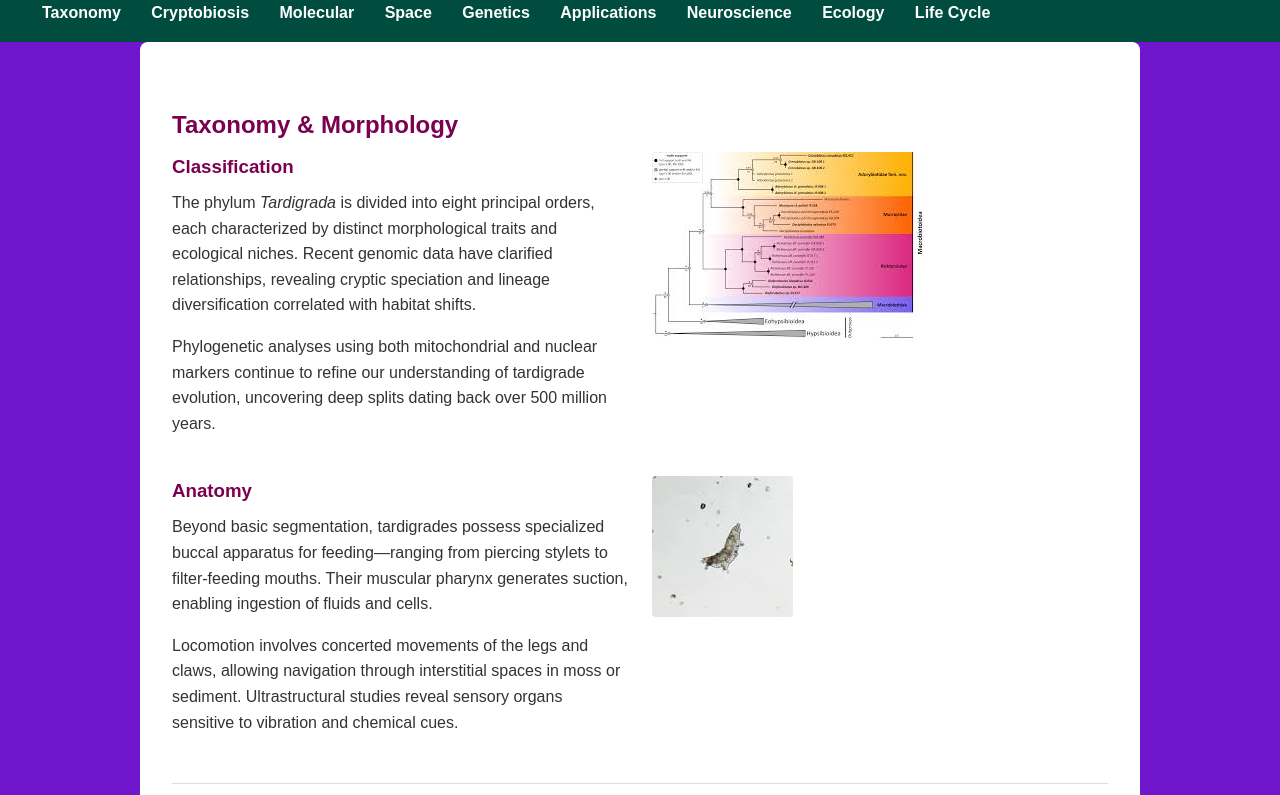
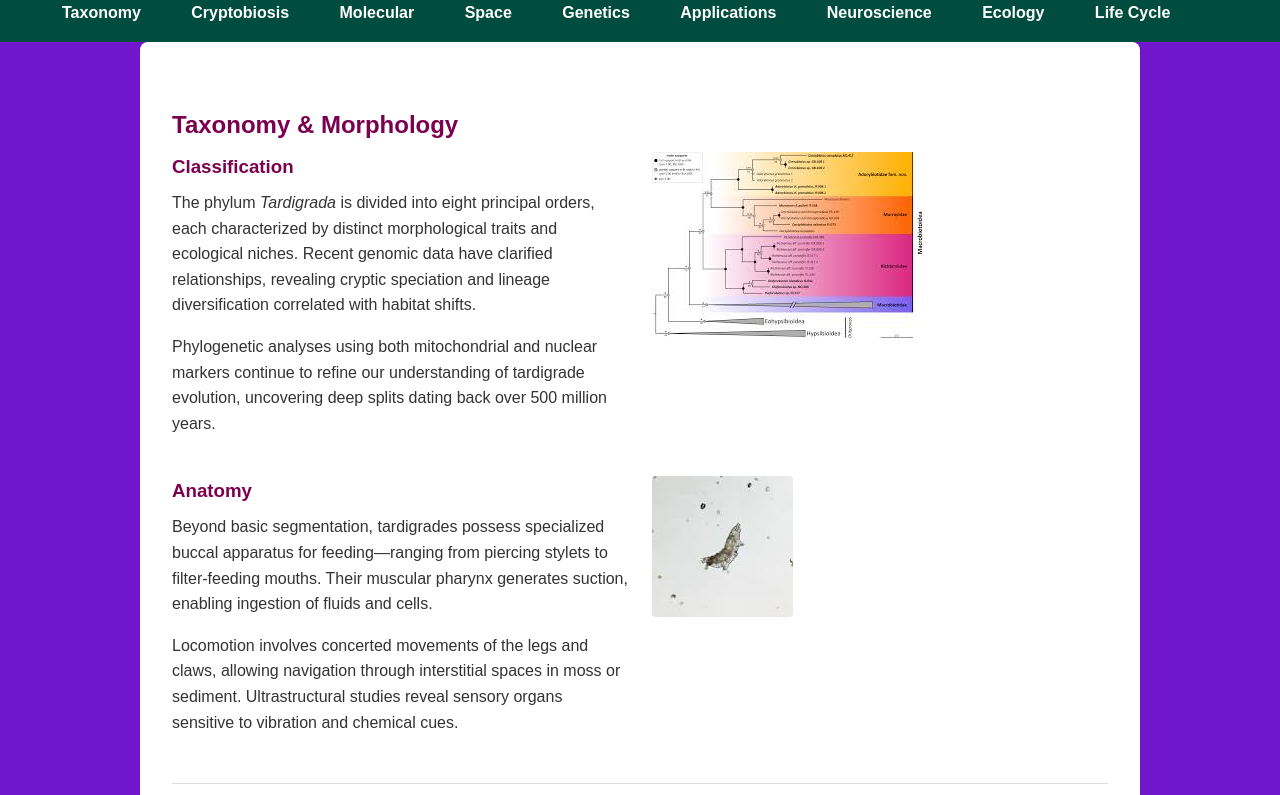
Before and after one commit to armiagithub/tardigrade-site, a plain HTML site: page index.html in a window 1280 px wide. Shown: the part 75-870 px from the top of the page. Drawn offline with Linux system fonts and the light colour scheme.

Commit message:
Update index.html

```diff
--- a/index.html
+++ b/index.html
@@ -9,7 +9,7 @@
     * { margin: 0; padding: 0; box-sizing: border-box; }
     body { font-family: Arial, sans-serif; line-height: 1.6; background: #7017ce; color: #333; scroll-behavior: smooth; }
     header, footer { background: #004d40; color: #fff; padding: 1rem 2rem; position: sticky; top: 0; z-index: 100; }
-    nav a { color: #fff; margin-right: 1rem; text-decoration: none; font-weight: bold; margin-left: 10px;}
+    nav a { color: #fff; margin-right: 1rem; text-decoration: none; font-weight: bold; margin-left: 30px;}
     nav a:hover { text-decoration: underline; }
     main { padding: 2rem; max-width: 1000px; margin: auto; background: #fff; border-radius: 8px; }
     h1, h2, h3 { margin-bottom: 0.5rem; color: #7b0150; }
```
